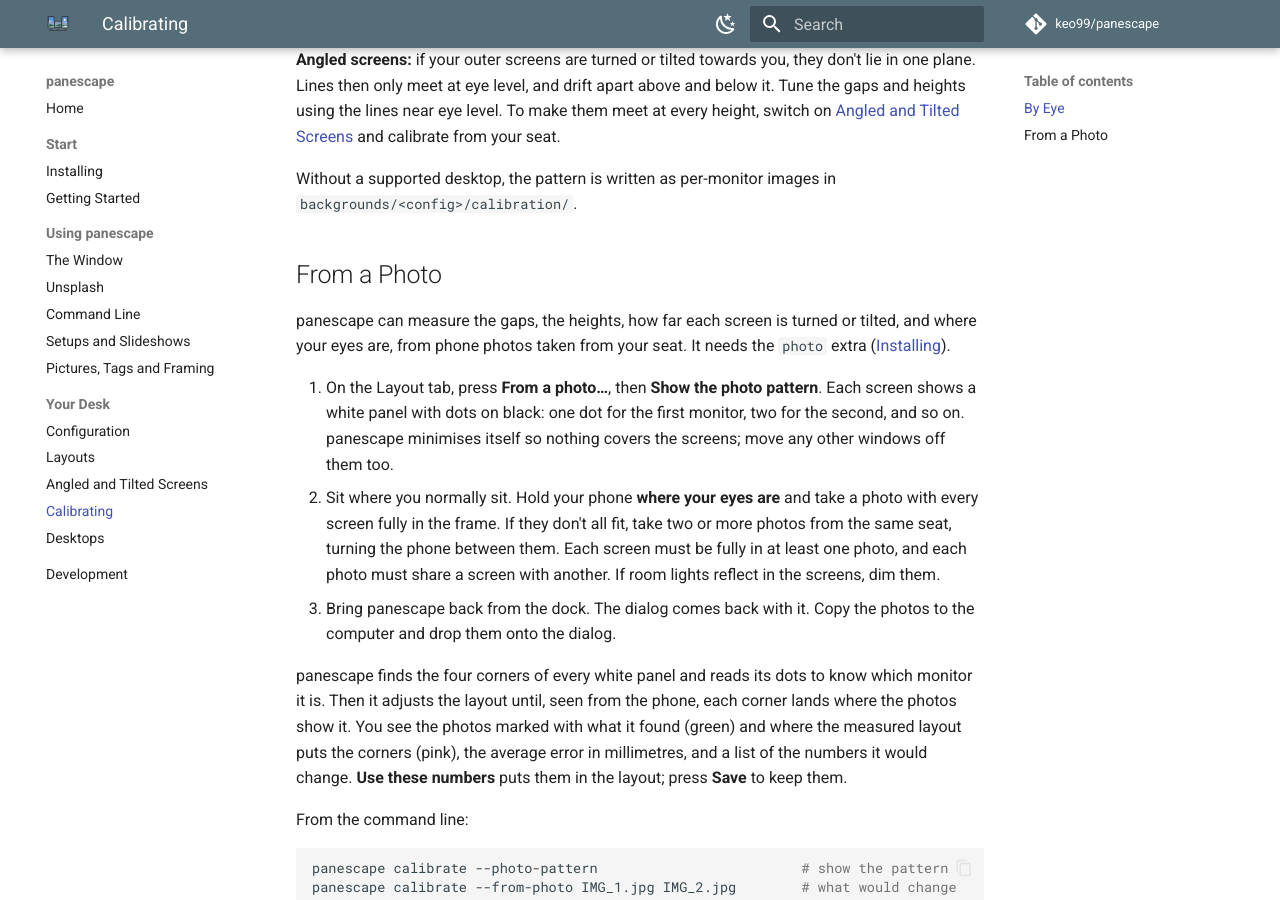
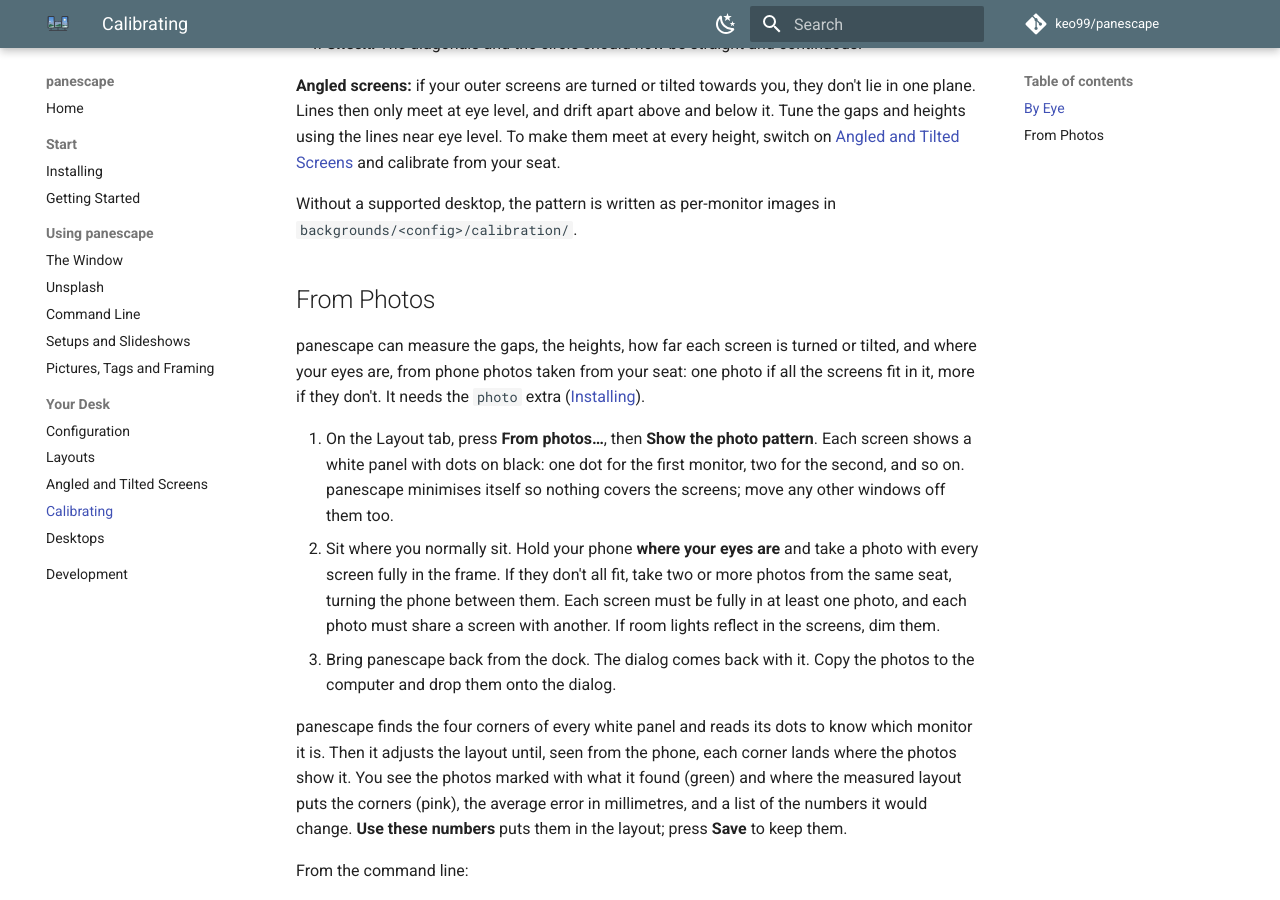
Before and after one commit to keo99/panescape, an MkDocs documentation site: the page built from docs/calibrating.md, in a window 1280 px wide and 900 px high, scrolled down 972 px. Built offline with MkDocs 1.6.1 and Material for MkDocs 9.7.7, drawn with Linux system fonts in a browser that asks for light colours; comment, search, counter and statistics services are not loaded; some of the changed text lies outside the part shown.

Commit message:
Photos, not "a photo": the button, dialog, help and docs say one or more
"From photos…" on the Layout tab, "Calibrate from photos", and the steps say
one photo is enough if every screen fits, otherwise several from the same
seat. The home page and README mention angled screens and photo calibration.

Claude-Session: https://claude.ai/code/session_01UizLdhCLWR8A1NgcTaBdXB

```diff
--- a/docs/calibrating.md
+++ b/docs/calibrating.md
@@ -1,7 +1,7 @@
 # Calibrating
 
 There are two ways. By eye: put a test pattern on your screens and adjust the
-layout until its lines meet. Or [from a photo](#from-a-photo): take one picture
+layout until its lines meet. Or [from photos](#from-photos): photograph the screens
 from your seat and let panescape measure everything.
 
 ## By Eye
@@ -46,13 +46,14 @@ To make them meet at every height, switch on
 Without a supported desktop, the pattern is written as per-monitor images in
 `backgrounds/<config>/calibration/`.
 
-## From a Photo
+## From Photos
 
 panescape can measure the gaps, the heights, how far each screen is turned or
-tilted, and where your eyes are, from phone photos taken from your seat. It
-needs the `photo` extra ([Installing](install.md#calibrating-from-a-photo)).
+tilted, and where your eyes are, from phone photos taken from your seat: one
+photo if all the screens fit in it, more if they don't. It
+needs the `photo` extra ([Installing](install.md#calibrating-from-photos)).
 
-1. On the Layout tab, press **From a photo…**, then **Show the photo pattern**.
+1. On the Layout tab, press **From photos…**, then **Show the photo pattern**.
    Each screen shows a white panel with dots on black: one dot for the first
    monitor, two for the second, and so on. panescape minimises itself so nothing
    covers the screens; move any other windows off them too.
```
Also changed, not shown: README.md (+2 -1 lines), docs/angled.md (+1 -1 lines), docs/cli.md (+1 -1 lines), docs/index.md (+4 -1 lines), docs/install.md (+2 -2 lines), docs/window.md (+2 -2 lines), docs/images/gui-layout.png, 7 other files.
